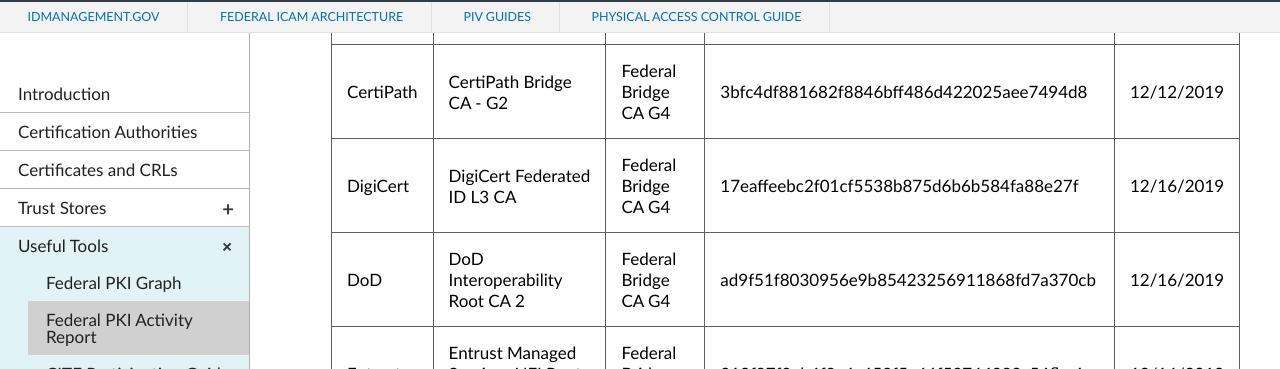
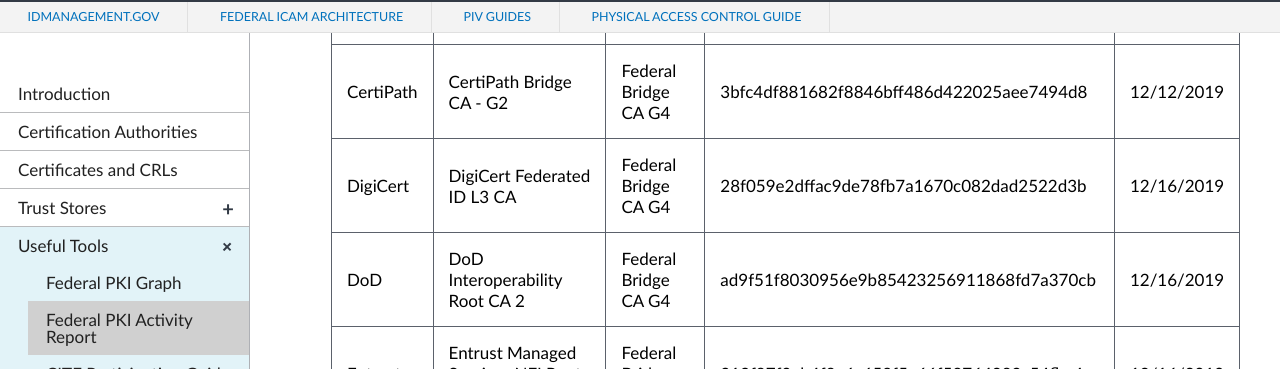
Before and after one commit to GSA/fpki-guides, a Jekyll site: the page built from _tools/03_fpki_activity_report.md, in a window 1280 px wide and 900 px high, scrolled down 2078 px. Shown: the part 85-454 px from the top of the window. Built offline with Jekyll 4.4.1, drawn with Linux system fonts in a browser that asks for light colours; nearby versions of some CDN libraries.

Commit message:
Update 03_fpki_activity_report.md

```diff
--- a/_tools/03_fpki_activity_report.md
+++ b/_tools/03_fpki_activity_report.md
@@ -34,7 +34,7 @@
 | FPKIMA |	Federal Bridge CA G4	| Federal Common Policy CA	| e836f3016bfb6e8df274f27fd8a4a5054517b0f1 | 12/12/2019 |
 | FPKIMA	| Federal Common Policy CA	| Federal Bridge CA G4	| 4ac107ee2151f0cb6b54ef350759f7bb51a3fca2 | 12/12/2019 |
 | CertiPath |	CertiPath Bridge CA - G2	| Federal Bridge CA G4	| 3bfc4df881682f8846bff486d422025aee7494d8 | 12/12/2019 |
-| DigiCert	| DigiCert Federated ID L3 CA	| Federal Bridge CA G4	| 17eaffeebc2f01cf5538b875d6b6b584fa88e27f | 12/16/2019 |
+| DigiCert	| DigiCert Federated ID L3 CA	| Federal Bridge CA G4	| 28f059e2dffac9de78fb7a1670c082dad2522d3b | 12/16/2019 |
 | DoD	| DoD Interoperability Root CA 2	| Federal Bridge CA G4	| ad9f51f8030956e9b85423256911868fd7a370cb	| 12/16/2019 |
 | Entrust	| Entrust Managed Services NFI Root CA	| Federal Bridge CA G4	| 313f87f0eb4f8e6c658f5e66f58764282c54fba4 | 12/16/2019 |
 | GPO	| GPO PCA	| Federal Bridge CA G4	| de8171556288add44e16d631653c46adab4dcf79 | 12/16/2019 |
```
